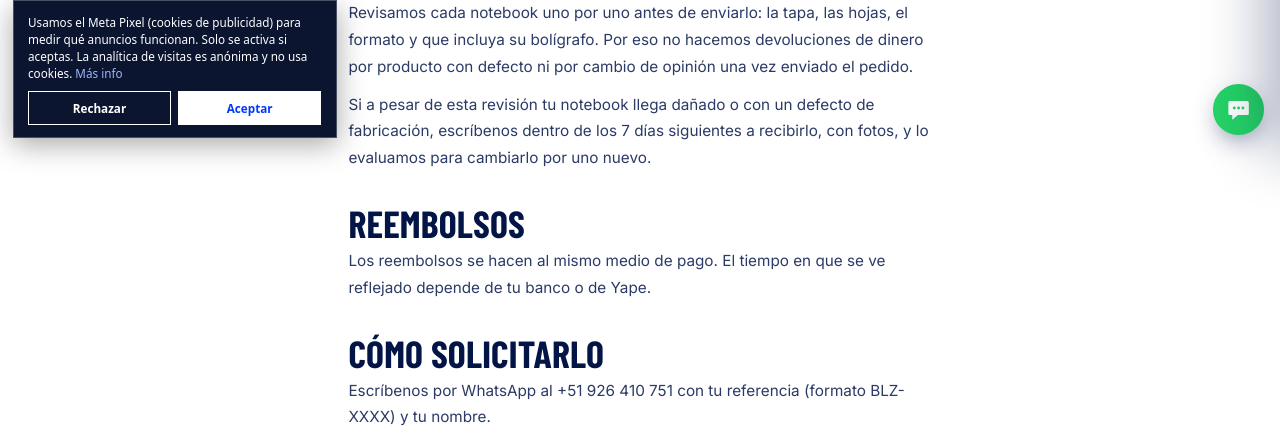
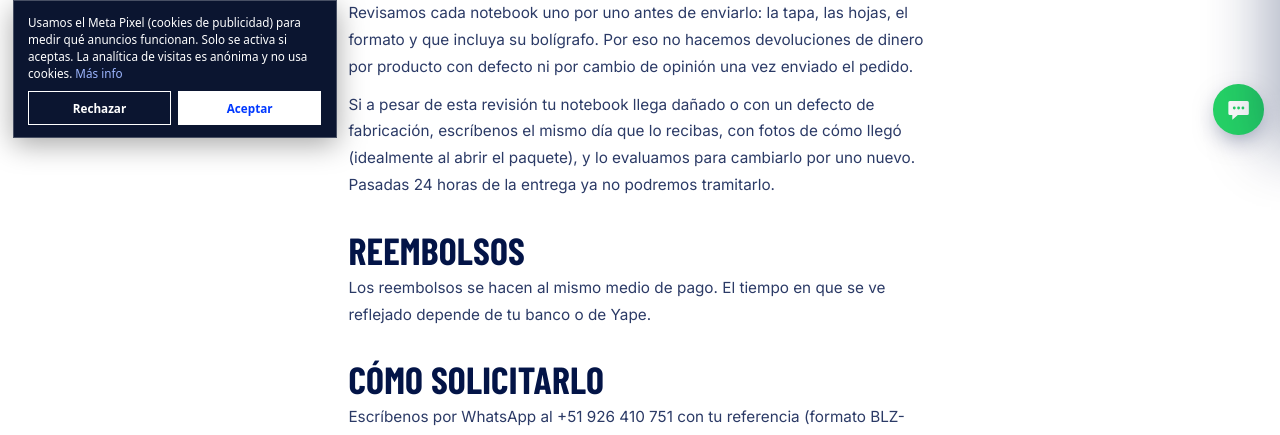
Before and after one commit to erickalcarraz12-sketch/bluzzo-landing, a website: page cambios.html in a window 1280 px wide. Shown: the part 649-1084 px from the top of the page. Drawn offline with nearby package versions, Linux system fonts and the light colour scheme; no server answers.

Commit message:
Cambios: aviso de defecto inmediato (24 h desde la entrega)
Co-Authored-By: Claude Sonnet 5.5 <noreply@anthropic.com>
Claude-Session: https://claude.ai/code/session_01R2QcUPCD2UevBXujCtbtX6

```diff
--- a/cambios.html
+++ b/cambios.html
@@ -8,7 +8,7 @@
 <link rel="stylesheet" href="/cart.css"><link rel="stylesheet" href="/site.css"><link rel="stylesheet" href="/pages.css">
 <link rel="canonical" href="https://bluzzo-toketap.vercel.app/cambios"><meta property="og:url" content="https://bluzzo-toketap.vercel.app/cambios"><meta property="og:site_name" content="Bluzzo"><meta property="og:locale" content="es_PE"><meta property="og:image" content="https://bluzzo-toketap.vercel.app/img/og.jpg"><meta property="og:image:width" content="1200"><meta property="og:image:height" content="630"><meta property="og:image:alt" content="Bluzzo: papel azul, tinta blanca"><meta name="twitter:card" content="summary_large_image"><meta name="twitter:image" content="https://bluzzo-toketap.vercel.app/img/og.jpg"></head><body class="inner">
 <header class="nav"><div class="wrap in"><a href="/" aria-label="Bluzzo, inicio"><img src="/img/logo.png" alt="Bluzzo" class="navlogo"></a><nav class="links" aria-label="Principal"><a href="/">Inicio</a><a href="/notebook">Notebook</a><a href="/historia">Historia</a><a href="/galeria">Galería</a><a href="/preguntas">Preguntas</a><a href="/contacto">Contacto</a><a href="/notebook#reserva" class="btn blanco">Separar</a><button type="button" class="cartbtn" data-cart-open aria-label="Abrir carrito"><svg viewBox="0 0 24 24" fill="none" stroke="currentColor" stroke-width="1.8" stroke-linecap="round" stroke-linejoin="round"><path d="M5 8h14l-1 12H6L5 8z"/><path d="M9 8V6a3 3 0 0 1 6 0v2"/></svg><span class="cnt">0</span></button><button type="button" class="menubtn" id="menuBtn" aria-label="Abrir menú" aria-expanded="false"><i></i><i></i></button></nav></div><div class="mpanel" id="mPanel"><a href="/">Inicio</a><a href="/notebook">Notebook</a><a href="/historia">Historia</a><a href="/galeria">Galería</a><a href="/preguntas">Preguntas</a><a href="/contacto">Contacto</a><a href="/notebook#reserva" class="btn blanco">Separar mi notebook</a></div></header>
-<main id="top"><section class="phead bp"><div class="wrap"><h1 class="disp">Cambios y devoluciones.</h1></div></section><section class="sec legalp"><div class="wrap"><h2 class="disp">Cancelar antes del envío</h2><p>Sí puedes cancelar tu pedido mientras no haya salido a envío. Escríbenos por WhatsApp con tu referencia y te reembolsamos el total por el mismo medio de pago.</p><h2 class="disp">Revisión antes del envío</h2><p>Revisamos cada notebook uno por uno antes de enviarlo: la tapa, las hojas, el formato y que incluya su bolígrafo. Por eso no hacemos devoluciones de dinero por producto con defecto ni por cambio de opinión una vez enviado el pedido.</p><p>Si a pesar de esta revisión tu notebook llega dañado o con un defecto de fabricación, escríbenos dentro de los 7 días siguientes a recibirlo, con fotos, y lo evaluamos para cambiarlo por uno nuevo.</p><h2 class="disp">Reembolsos</h2><p>Los reembolsos se hacen al mismo medio de pago. El tiempo en que se ve reflejado depende de tu banco o de Yape.</p><h2 class="disp">Cómo solicitarlo</h2><p>Escríbenos por WhatsApp al +51 926 410 751 con tu referencia (formato BLZ-XXXX) y tu nombre.</p><p class="upd">Última actualización: 28 de noviembre de 2026.</p></div></section></main>
+<main id="top"><section class="phead bp"><div class="wrap"><h1 class="disp">Cambios y devoluciones.</h1></div></section><section class="sec legalp"><div class="wrap"><h2 class="disp">Cancelar antes del envío</h2><p>Sí puedes cancelar tu pedido mientras no haya salido a envío. Escríbenos por WhatsApp con tu referencia y te reembolsamos el total por el mismo medio de pago.</p><h2 class="disp">Revisión antes del envío</h2><p>Revisamos cada notebook uno por uno antes de enviarlo: la tapa, las hojas, el formato y que incluya su bolígrafo. Por eso no hacemos devoluciones de dinero por producto con defecto ni por cambio de opinión una vez enviado el pedido.</p><p>Si a pesar de esta revisión tu notebook llega dañado o con un defecto de fabricación, escríbenos el mismo día que lo recibas, con fotos de cómo llegó (idealmente al abrir el paquete), y lo evaluamos para cambiarlo por uno nuevo. Pasadas 24 horas de la entrega ya no podremos tramitarlo.</p><h2 class="disp">Reembolsos</h2><p>Los reembolsos se hacen al mismo medio de pago. El tiempo en que se ve reflejado depende de tu banco o de Yape.</p><h2 class="disp">Cómo solicitarlo</h2><p>Escríbenos por WhatsApp al +51 926 410 751 con tu referencia (formato BLZ-XXXX) y tu nombre.</p><p class="upd">Última actualización: 28 de noviembre de 2026.</p></div></section></main>
 <footer class="foot bp"><div class="wrap"><div class="fgrid">
   <div class="fb"><img src="/img/logo.png" alt="Bluzzo" style="height:34px;width:auto"><div class="disp lema">Tu idea sobre el blu.</div></div>
   <div class="fc"><b>Explora</b><a href="/notebook">Notebook</a><a href="/historia">Historia</a><a href="/galeria">Galería</a><a href="/preguntas">Preguntas</a><a href="/contacto">Contacto</a></div>
```
